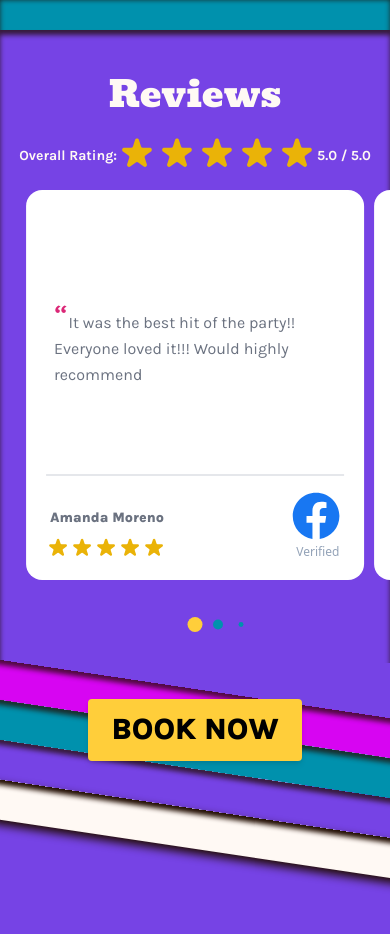
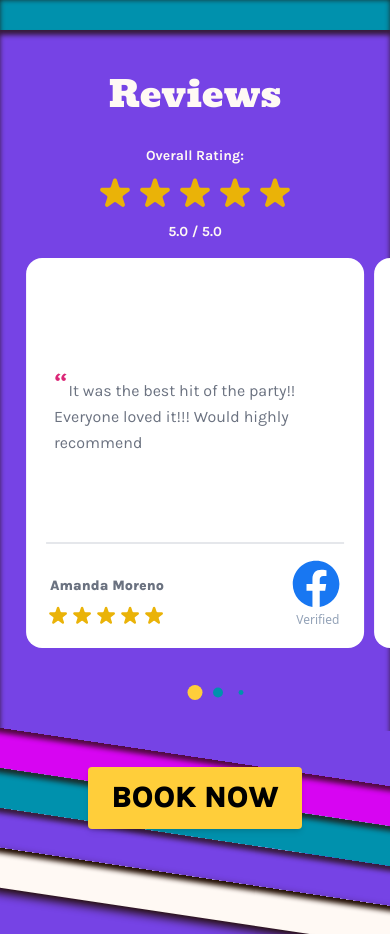
Before and after one commit to missatrox44/love-thy-selfie, a React (Vite) app: page / in a window 390 px wide. Shown: the part 2180-3114 px from the top of the page. Built offline with nearby package versions, Linux system fonts and the light colour scheme.

Commit message:
flex-column Overall rating

```diff
--- a/src/components/Reviews/index.jsx
+++ b/src/components/Reviews/index.jsx
@@ -6,27 +6,34 @@ import { SwiperSlide } from 'swiper/react';
 import TestCarousel from '../TestCarousel';
 import Star from '../../assets/Star';
 import { reviews } from '../../assets/reviews';
+import { useMediaQuery } from '@mui/material';
 
 import './styles.css';
 
 export default function Reviews() {
+  const isSmallScreen = useMediaQuery('(max-width:600px)');
+  const flexClass = isSmallScreen ? 'flex-col' : 'flex';
+  const placeContent = isSmallScreen ? 'place-content-center' : 'place-content-start';
+  const starMargin = isSmallScreen ? 'mt-2' : 'mb-4';
+  const margin = isSmallScreen ? 'mt-2 mb-4' : 'mt-3';
+
   return (
     <div id='reviews' className='py-6'>
       <p className='text-light text-center text-4xl lg:text-6xl py-5 px-2 font-semibold bevan'>
         Reviews
       </p>
-      <div className='flex place-content-center'>
+      <div className={`flex place-content-center ${flexClass}`}>
         <p className='mt-3 text-sm md:text-xl karla-700 text-light'>
           Overall Rating:
         </p>
-        <div className='flex text-yellow-500 mb-4 place-content-start h-10'>
+        <div className={`flex text-yellow-500 h-10 ${starMargin} ${placeContent}`}>
           <Star />
           <Star />
           <Star />
           <Star />
           <Star />
         </div>
-        <p className='mt-3 text-sm md:text-2xl karla-700 text-light'>
+        <p className={`${margin} text-sm md:text-2xl karla-700 text-light`}>
           5.0 / 5.0
         </p>
       </div>
```
